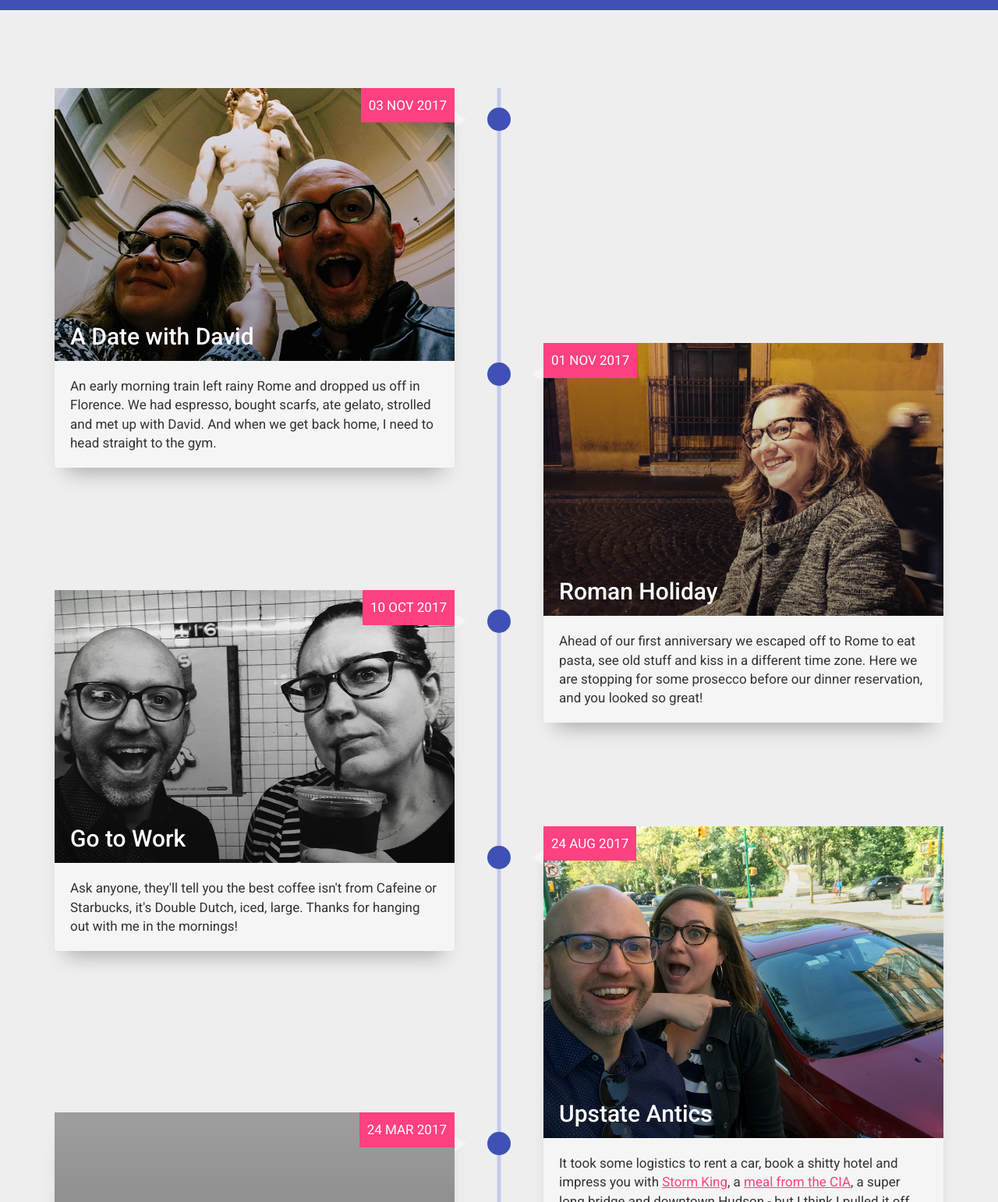
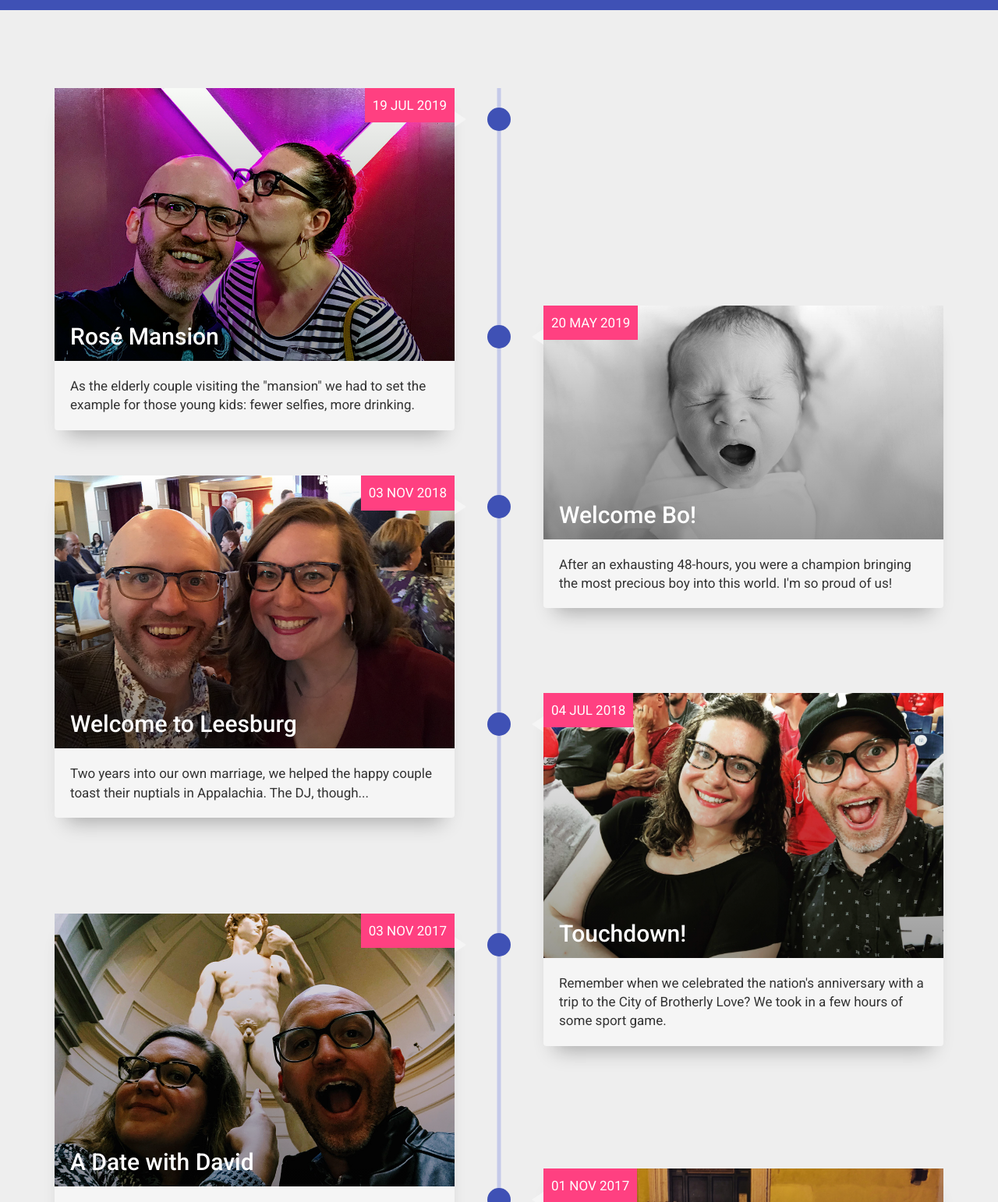
Before and after one commit to robertheartchristina/anniversary, a plain HTML site: page index.html in a window 1280 px wide. Shown: the part 440-1982 px from the top of the page at 78% size. Drawn offline with nearby package versions, Linux system fonts and the light colour scheme; grey boxes are pictures that could not be loaded; a script that the page names is missing.

Commit message:
4 life milestones

```diff
--- a/index.html
+++ b/index.html
@@ -4,7 +4,7 @@
     <meta charset="utf-8">
     <meta http-equiv="X-UA-Compatible" content="IE=edge">
     <meta name="viewport" content="width=device-width, initial-scale=1">
-    <title>Happy Anniversary, Christina | November 4, 2017</title>
+    <title>Happy Anniversary, Christina | November 4, 2016</title>
 
     <link href="https://maxcdn.bootstrapcdn.com/bootstrap/3.3.6/css/bootstrap.min.css" rel="stylesheet">
     <link href="https://fonts.googleapis.com/css?family=Roboto:100i,300,400,500,700" rel="stylesheet">
@@ -139,6 +139,11 @@
 
 
 
+		.rose { background: linear-gradient(transparent, rgba(0, 0, 0, 0.4)), url("rose-mansion-07192019.jpg") center center no-repeat; height: 350px; }
+		.bo { background: linear-gradient(transparent, rgba(0, 0, 0, 0.4)), url("yawn-05202019.jpg") center center no-repeat; height: 300px; }
+		.wvwedding { background: linear-gradient(transparent, rgba(0, 0, 0, 0.4)), url("awedding-11032018.jpg") center center no-repeat; height: 350px; }
+		.baseball { background: linear-gradient(transparent, rgba(0, 0, 0, 0.4)), url("baseball-07032018.jpg") center center no-repeat; height: 340px; }
+
 		.boston1 { background: linear-gradient(transparent, rgba(0, 0, 0, 0.4)), url("boston-05282016.jpg") center center no-repeat; height: 350px; }
 		.mmambassador { background: linear-gradient(transparent, rgba(0, 0, 0, 0.4)), url("makers-mark-07032015.jpg") center center no-repeat; height: 340px; }
 		.vdaylc { background: linear-gradient(transparent, rgba(0, 0, 0, 0.4)), url("lincoln-center-02142015.jpg") center center no-repeat; height: 340px; }
@@ -218,7 +223,8 @@
 		}
 
 		@media screen and (max-width: 550px) {
-			.boston1 { height: 300px; }
+			.boston1, .bo, .wvwedding { height: 300px; }
+			.baseball { height: 270px; }
 			.mmambassador { height: 300px; }
 			.vdaylc { height: 340px; }
 			.ncwedding { height: 300px; }
@@ -274,6 +280,54 @@
 
 	<section class="timeline">
 	  <div class="container">
+
+		  <div class="timeline-item">
+	    	<div class="timeline-img"></div>
+			<div class="timeline-content timeline-card js--fadeInLeft">
+	        	<div class="timeline-img-header rose">
+					<h2>Rosé Mansion</h2>
+	        	</div>
+				<div class="date">19 JUL 2019</div>
+				<p>As the elderly couple visiting the "mansion" we had to set the example for those young kids: fewer selfies, more drinking.</p>
+			</div>
+		</div>
+
+
+		  <div class="timeline-item">
+	    	<div class="timeline-img"></div>
+			<div class="timeline-content timeline-card js--fadeInRight">
+	        	<div class="timeline-img-header bo">
+					<h2>Welcome Bo!</h2>
+	        	</div>
+				<div class="date">20 MAY 2019</div>
+				<p>After an exhausting 48-hours, you were a champion bringing the most precious boy into this world. I'm so proud of us!</p>
+			</div>
+		</div>
+
+
+
+		<div class="timeline-item">
+	    	<div class="timeline-img"></div>
+			<div class="timeline-content timeline-card js--fadeInLeft">
+	        	<div class="timeline-img-header wvwedding">
+					<h2>Welcome to Leesburg</h2>
+	        	</div>
+				<div class="date">03 NOV 2018</div>
+				<p>Two years into our own marriage, we helped the happy couple toast their nuptials in Appalachia. The DJ, though...</p>
+			</div>
+		</div>
+
+
+		  <div class="timeline-item">
+	    	<div class="timeline-img"></div>
+			<div class="timeline-content timeline-card js--fadeInRight">
+	        	<div class="timeline-img-header baseball">
+					<h2>Touchdown!</h2>
+	        	</div>
+				<div class="date">04 JUL 2018</div>
+				<p>Remember when we celebrated the nation's anniversary with a trip to the City of Brotherly Love? We took in a few hours of some sport game.</p>
+			</div>
+		</div>
 
 
 
```
Also changed, not shown: awedding-11032018.jpg (added), baseball-07032018.JPG (added), rose-mansion-07192019.jpg (added), yawn-05202019.jpg (added).
